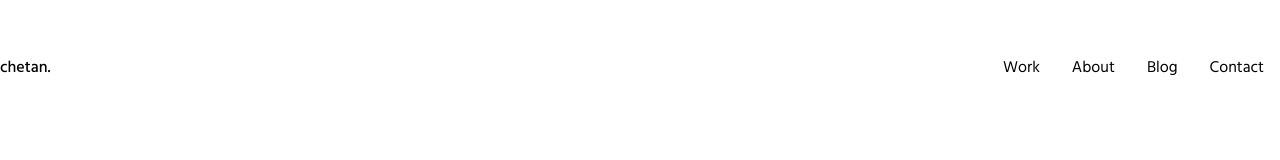
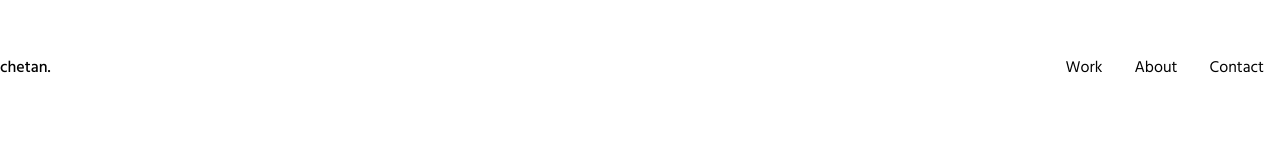
Before and after one commit to dragonhunter1230/react-portfolio, a Next.js app: page / in a window 1280 px wide. Shown: the top 160 px of the page. Built offline with nearby package versions, Linux system fonts and the light colour scheme.

Commit message:
Changed the Header/index.js to take in a new field that is added to yourData.json named "hideBlog". and hid the blog values from navigation.

```diff
--- a/components/Header/index.js
+++ b/components/Header/index.js
@@ -1,6 +1,6 @@
+import { useRouter } from "next/router";
 import React from "react";
 import Button from "../Button";
-import { useRouter } from "next/router";
 // Local Data
 import data from "../../yourData";
 
@@ -10,14 +10,17 @@ const Header = ({ handleWorkScroll, handleAboutScroll, isBlog }) => {
     <div className="mt-10 flex flex-row items-center justify-between sticky bg-white top-0 z-10">
       <h1
         onClick={() => router.push("/")}
-        className="font-medium cursor-pointer mob:p-2 laptop:p-0">
+        className="font-medium cursor-pointer mob:p-2 laptop:p-0"
+      >
         {data.name}.
       </h1>
       {!isBlog ? (
         <div className="flex">
           <Button onClick={handleWorkScroll}>Work</Button>
           <Button onClick={handleAboutScroll}>About</Button>
-          <Button onClick={() => router.push("/blog")}>Blog</Button>
+          {!data.hideBlog && (
+            <Button onClick={() => router.push("/blog")}>Blog</Button>
+          )}
           <Button onClick={() => window.open("mailto:hello@chetanverma.com")}>
             Contact
           </Button>
@@ -25,7 +28,9 @@ const Header = ({ handleWorkScroll, handleAboutScroll, isBlog }) => {
       ) : (
         <div className="flex">
           <Button onClick={() => router.push("/")}>Home</Button>
-          <Button onClick={() => router.push("/blog")}>Blog</Button>
+          {!data.hideBlog && (
+            <Button onClick={() => router.push("/blog")}>Blog</Button>
+          )}
           <Button onClick={() => window.open("mailto:hello@chetanverma.com")}>
             Contact
           </Button>
--- a/yourData.js
+++ b/yourData.js
@@ -120,6 +120,9 @@ export default {
   aboutpara:
     "Lorem Ipsum is simply dummy text of the printing and typesetting industry. Lorem Ipsum has been the industry's standard dummy text ever since the 1500s, when an unknown printer took a galley of type and scrambled it to make a type specimen book. It has survived not only five centuries, but also the leap into electronic typesetting, remaining essentially unchanged. It was popularised in the 1960s with the release of Letraset sheets containing Lorem Ipsum passages, and more recently with desktop publishing software like Aldus PageMaker including versions of Lorem Ipsum.",
   //   End About Section ---------------------
+
+  // Hide Blog section
+  hideBlog: true,
 };
 
 // Thanks for using this template, I would love to hear from you contact me at hello@chetanverma.com
```
